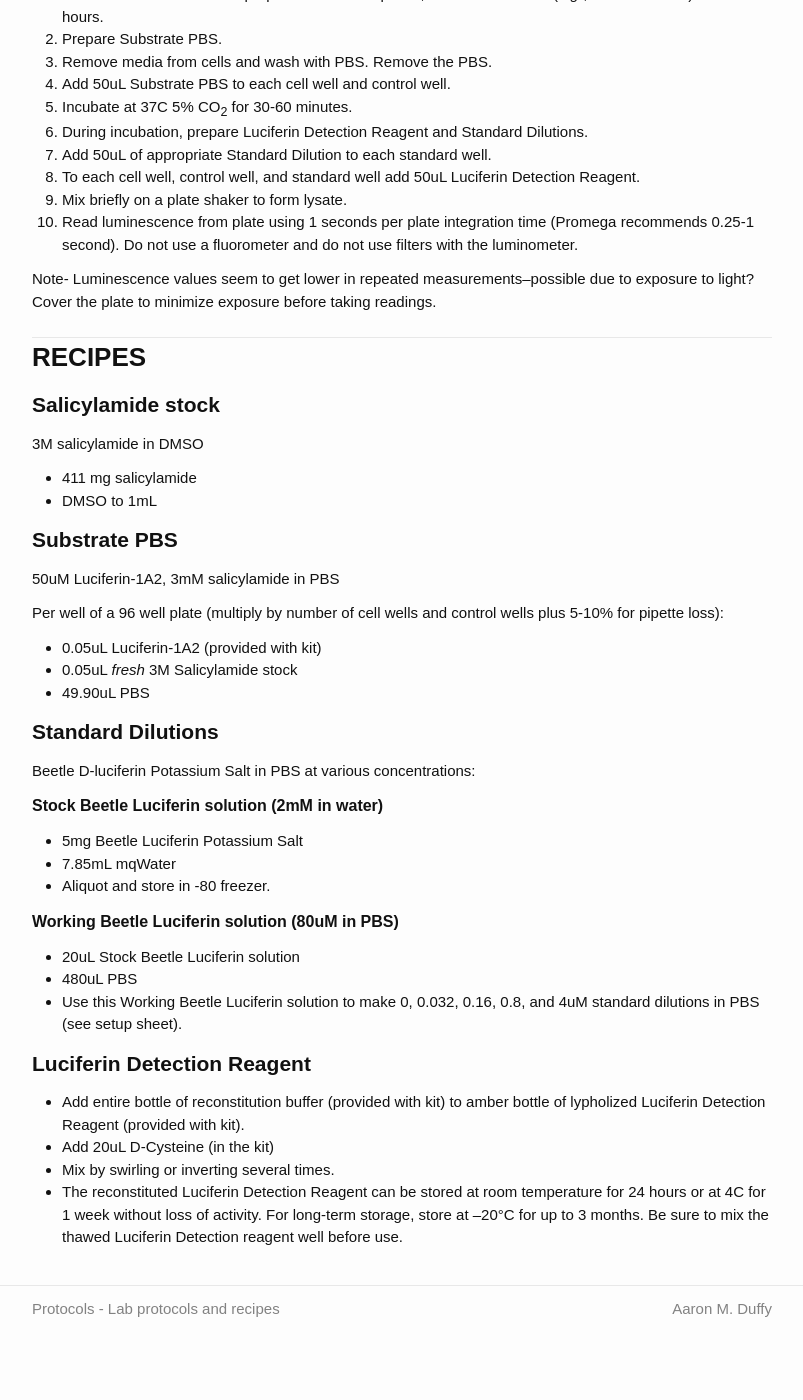
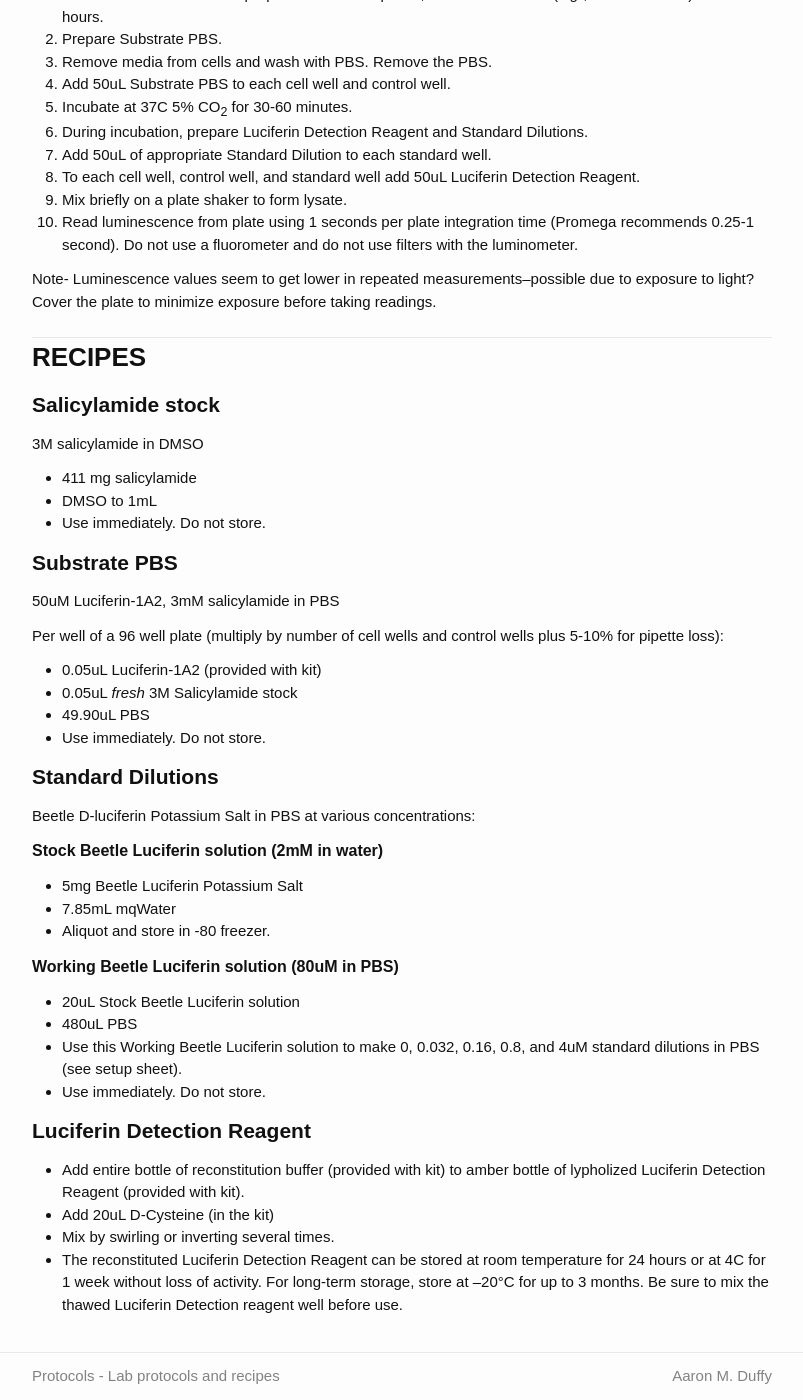
Before and after one commit to aduffy70/Protocols, a Jekyll site: the page built from P450-Glo_CYP1A2_assay.md, in a window 1280 px wide and 1400 px high, scrolled down 943 px. Shown: the whole window, without its empty margins (238-1041 px from the left). Built offline with Jekyll 4.4.1, drawn with Linux system fonts in a browser that asks for light colours; some web fonts are replaced; before the commit the page ends 2275 px from its top, so only the background shows below that.

Commit message:
Be specific about using some reagents immediately and not storing.

```diff
--- a/P450-Glo_CYP1A2_assay.md
+++ b/P450-Glo_CYP1A2_assay.md
@@ -48,6 +48,7 @@ Note- Luminescence values seem to get lower in repeated measurements--possible d
 
   * 411 mg salicylamide
   * DMSO to 1mL
+  * Use immediately. Do not store.
 
 ## Substrate PBS
 50uM Luciferin-1A2, 3mM salicylamide in PBS
@@ -56,6 +57,7 @@ Per well of a 96 well plate (multiply by number of cell wells and control wells
   * 0.05uL Luciferin-1A2 (provided with kit)
   * 0.05uL _fresh_ 3M Salicylamide stock
   * 49.90uL PBS
+  * Use immediately. Do not store.
 
 ## Standard Dilutions
 Beetle D-luciferin Potassium Salt in PBS at various concentrations:
@@ -71,6 +73,7 @@ Beetle D-luciferin Potassium Salt in PBS at various concentrations:
   * 20uL Stock Beetle Luciferin solution
   * 480uL PBS
   * Use this Working Beetle Luciferin solution to make 0, 0.032, 0.16, 0.8, and 4uM standard dilutions in PBS (see setup sheet).
+  * Use immediately. Do not store.
 
 ## Luciferin Detection Reagent
 
```
